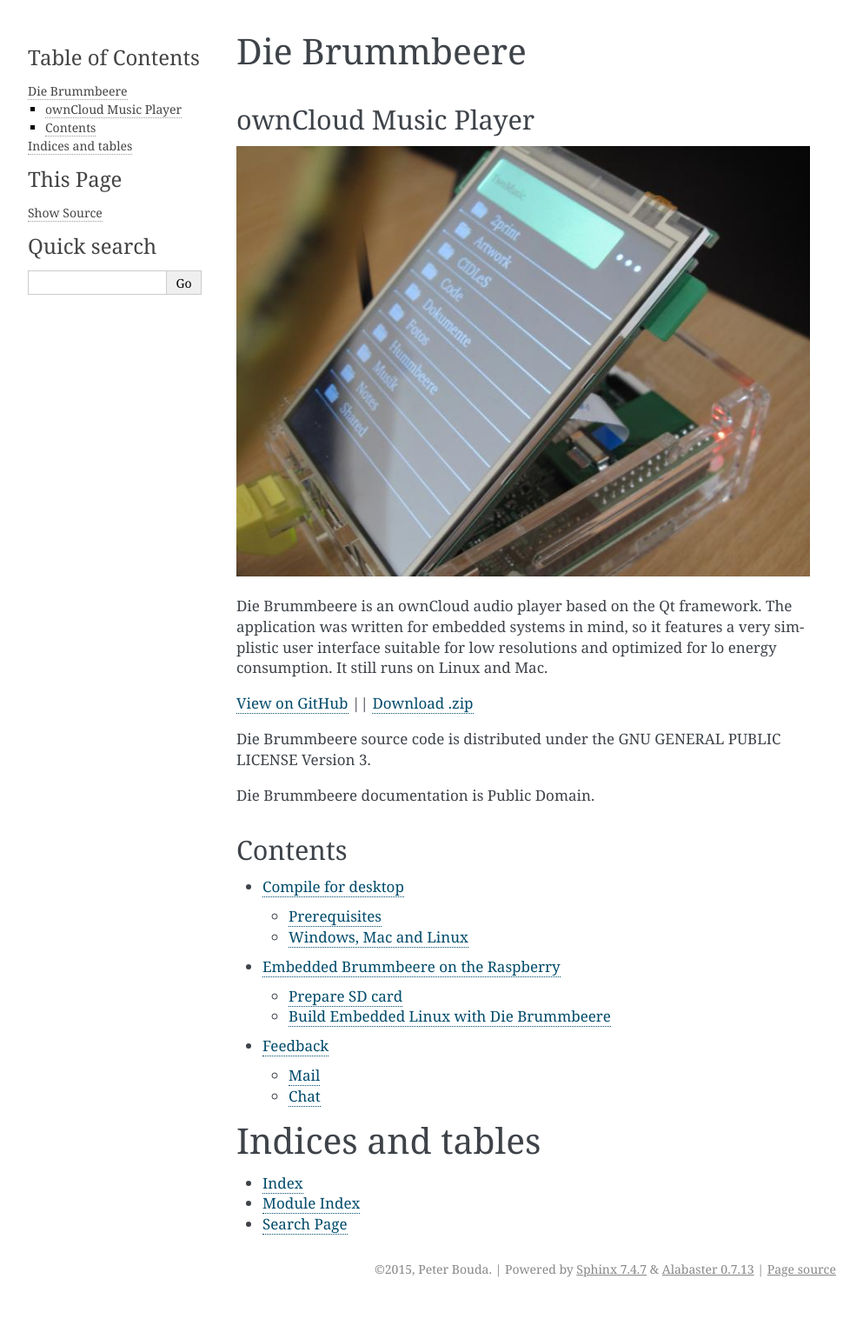
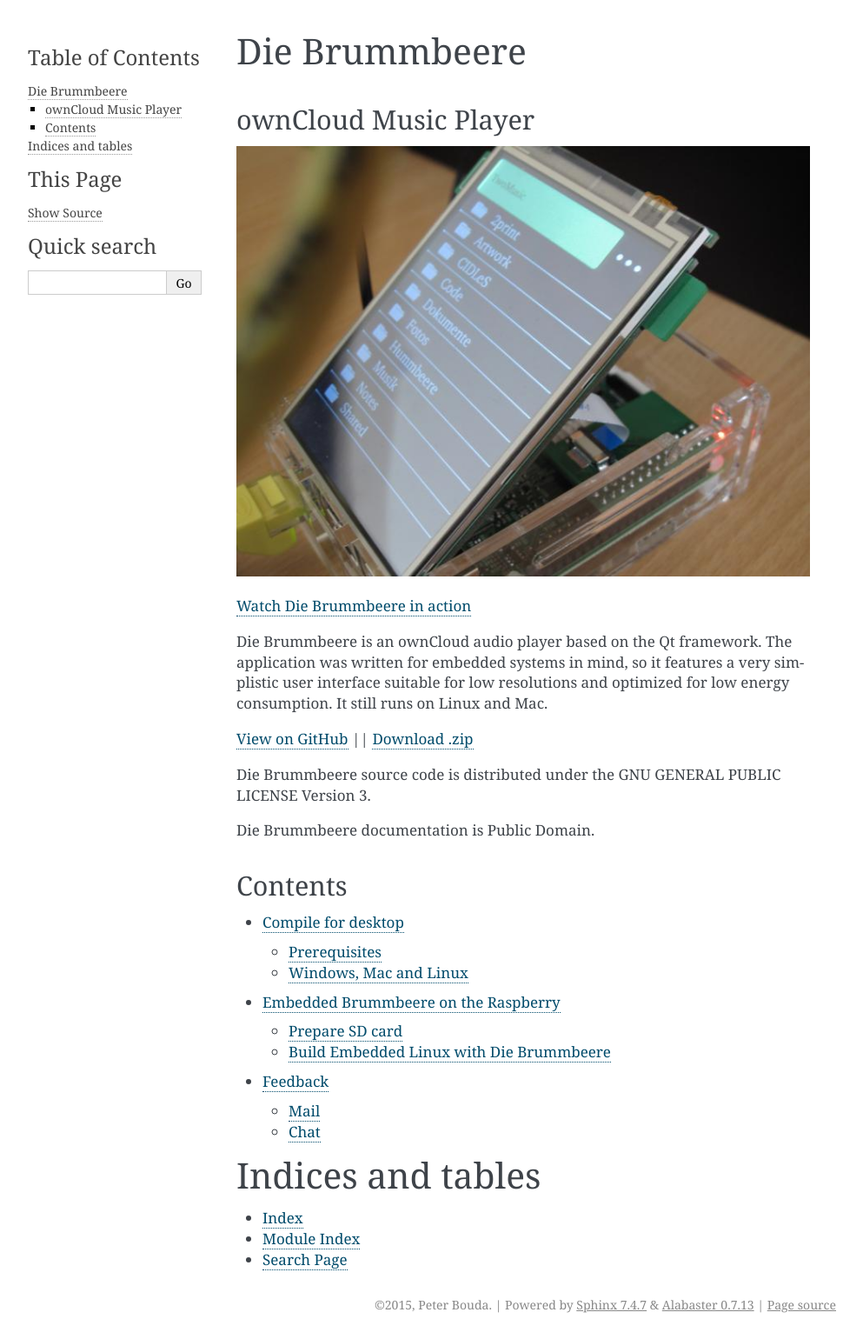
Before and after one commit to pbouda/brummbeere, a Sphinx documentation site: the page built from doc/index.rst, in a window 1280 px wide. Shown: the whole page at 87% size, without its empty margins (148-1141 px from the left). Built offline with Sphinx 7.4.7, drawn with Linux system fonts in a browser that asks for light colours; before the commit the page ends 1499 px from its top, so only the background shows below that.

Commit message:
Added video link to start page of docs.

```diff
--- a/doc/index.rst
+++ b/doc/index.rst
@@ -11,9 +11,11 @@
 
 .. image:: _static/img/brummbeere_raspi.jpg
 
+`Watch Die Brummbeere in action <http://www.peterbouda.eu/video-die-brummbeere-in-action.html>`_
+
 Die Brummbeere is an ownCloud audio player based on the Qt framework. The
 application was written for embedded systems in mind, so it features a very
-simplistic user interface suitable for low resolutions and optimized for lo
+simplistic user interface suitable for low resolutions and optimized for low
 energy consumption. It still runs on Linux and Mac.
 
 `View on GitHub <https://github.com/pbouda/brummbeere>`_ || `Download .zip
```
